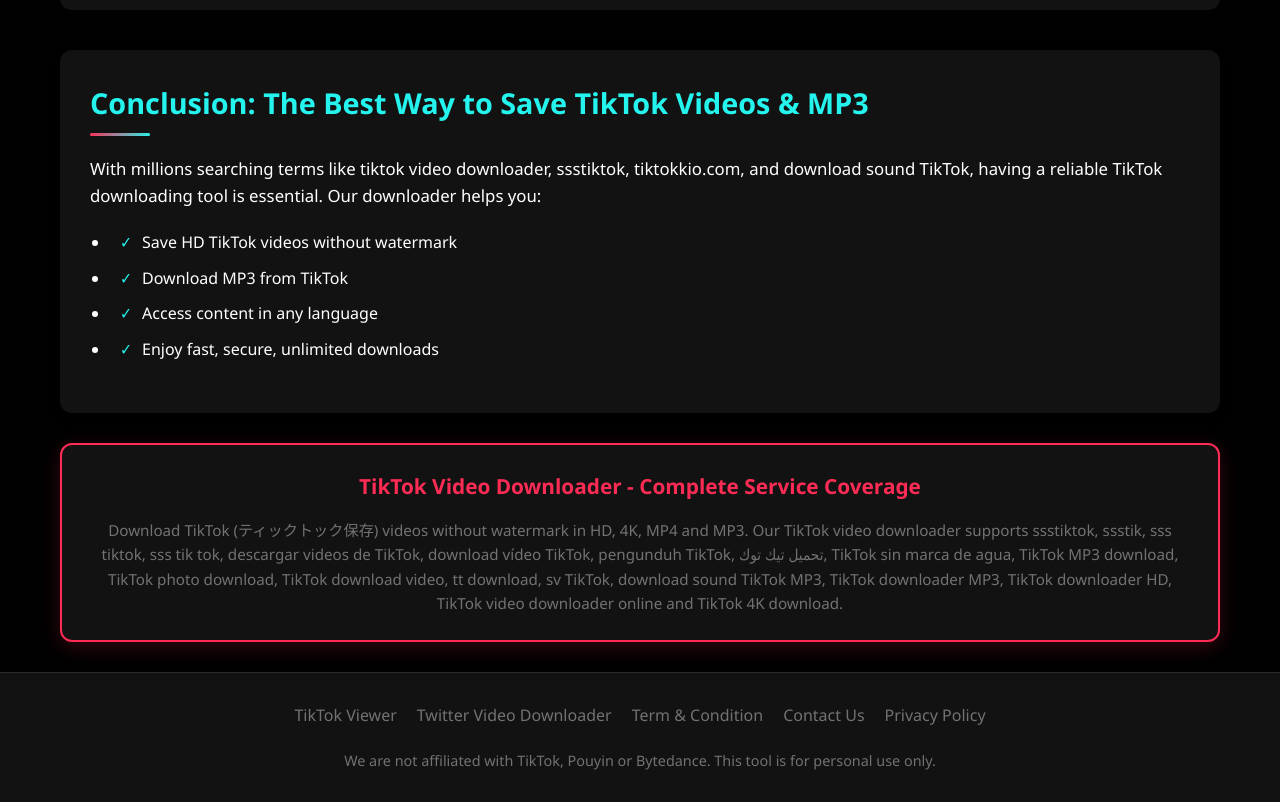
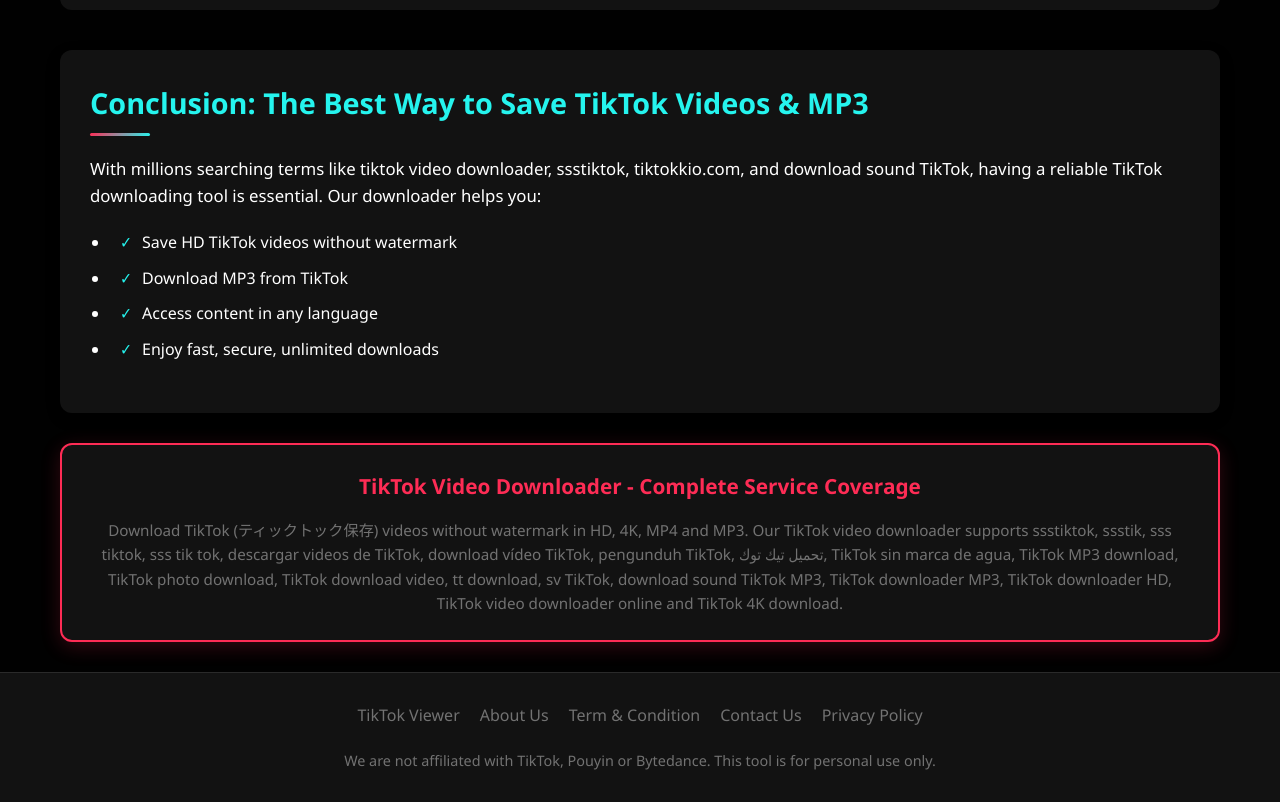
Before and after one commit to quickeytools/tiktok_downloder, a plain HTML site: page index.html in a window 1280 px wide. Shown: the part 5191-5993 px from the top of the page. Drawn offline with Linux system fonts and the light colour scheme.

Commit message:
Update index.html

```diff
--- a/index.html
+++ b/index.html
@@ -1060,7 +1060,7 @@
         <div class="container">
             <div class="footer-links">
                 <a href="#" class="footer-link">TikTok Viewer</a>
-                <a href="#" class="footer-link">Twitter Video Downloader</a>
+                <a href="#" class="footer-link">About Us</a>
                 <a href="#" class="footer-link">Term & Condition</a>
                 <a href="#" class="footer-link">Contact Us</a>
                 <a href="#" class="footer-link">Privacy Policy</a>
```
